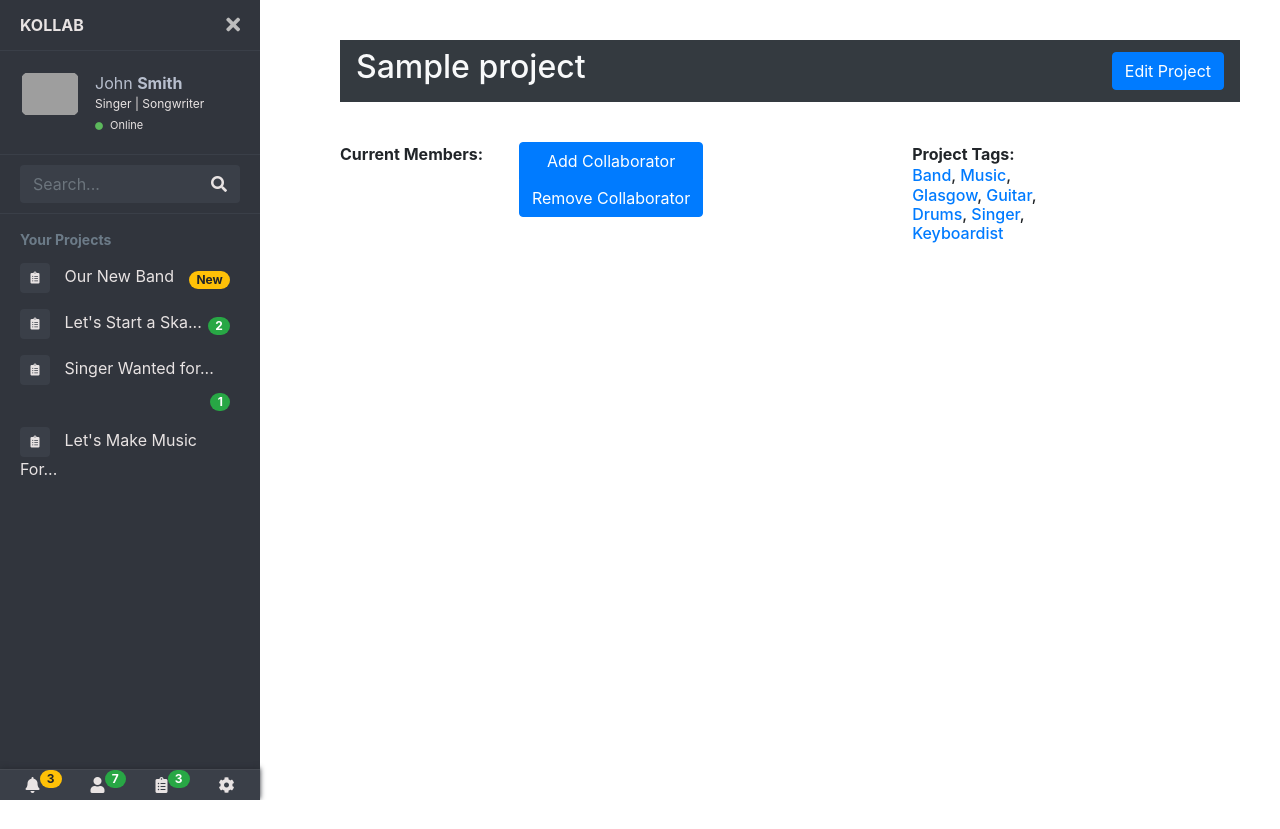
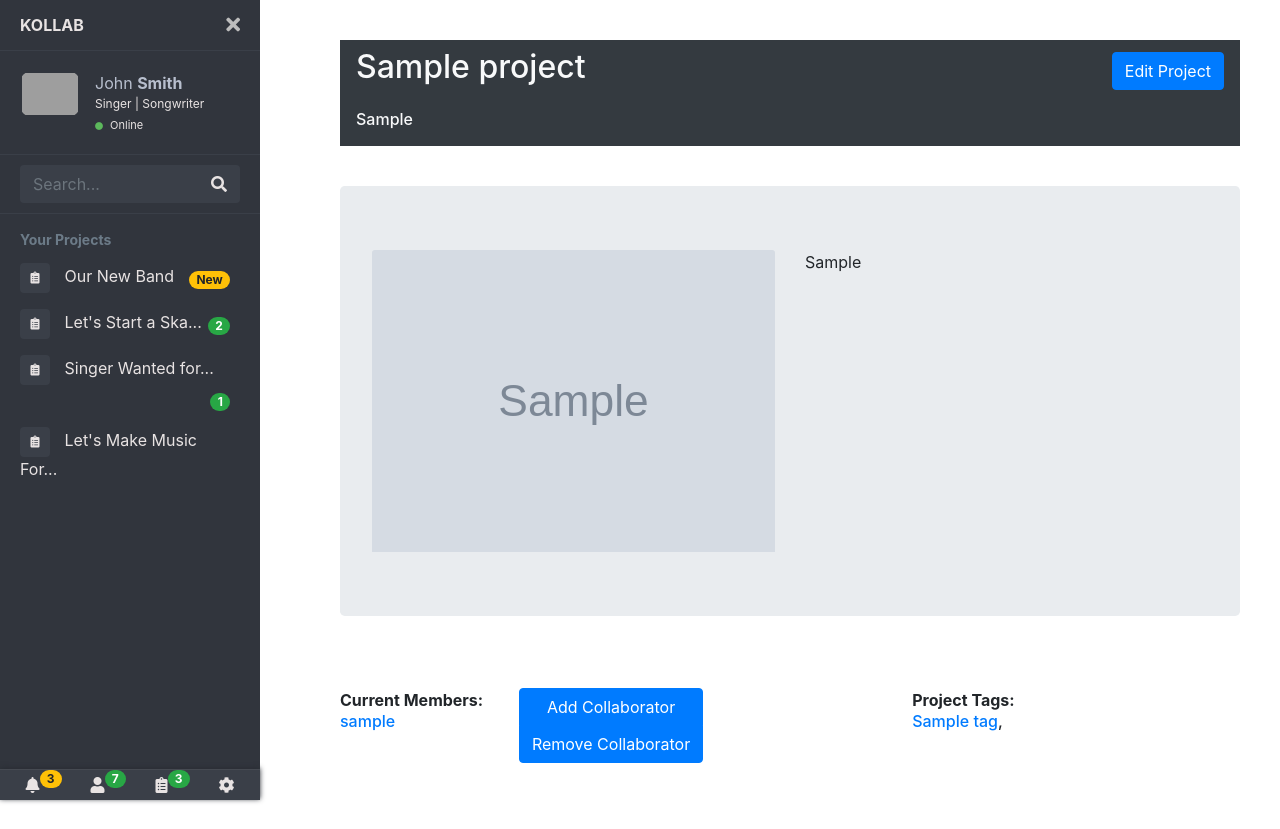
Before and after one commit to adamcunliffe/Kollab, a Django app: a page that uses templates/kollab/project.html in a window 1280 px wide. Before the commit the page ends 800 px from the top, so only its background shows below. Run offline with Django 3.2, Linux system fonts and the light colour scheme; tables that the repository leaves empty hold one stand-in row (values such as "Sample post"); grey boxes marked "Sample" are stand-in pictures; some libraries are stand-ins or nearby versions; grey boxes are pictures that could not be loaded.

Commit message:
implemented search for projects and embedded links to earchers for tags on projects pages

```diff
--- a/TRY_THESE_LINKS.txt
+++ b/TRY_THESE_LINKS.txt
@@ -7,3 +7,5 @@ http://localhost:8000/kollab/profile/faye/
 http://localhost:8000/kollab/profile/gerry/
 http://localhost:8000/kollab/profile/harry/
 http://localhost:8000/kollab/profile/charlie/
+
+http://localhost:8000/kollab/project/weegie-funk-legends/
--- a/kollab/urls.py
+++ b/kollab/urls.py
@@ -11,5 +11,6 @@ urlpatterns = [
     url(r'^signup/$', views.signup, name='signup'),
     url(r'^login/$', views.login, name='login'),
     url(r'^collaborators/$', views.collaborators, name='collaborators'),
-    url(r'^collaborators/search/$', views.searchtags, name='searchtags')
+    url(r'^collaborators/search/$', views.searchtags, name='searchtags'),
+	url(r'^collaborators/search/(?P<tag_slug>[\w\-]+)/(?P<search_type>[\w\-]+)/$', views.embedded_search, name='embedded_search')
 ]
--- a/kollab/views.py
+++ b/kollab/views.py
@@ -71,6 +71,13 @@ def project(request, project_name_slug):
     context['picture'] = projprof.picture
     context['members'] = projprof.members
 
+    tags = projprof.tags.all()
+    tagset = set()
+    for t in tags.all():
+        tagset.add(t.name)
+
+    context['tags'] = tagset
+
     return render(request, 'kollab/project.html', context)
 
 def collaborators(request):
@@ -103,6 +110,27 @@ def searchtags(request):
         print('not a post!')
         context['error_message'] = "Sorry, but the system has failed to search"
     return render(request, 'kollab/collaborators.html', context)
+
+def embedded_search(request, tag_slug, search_type):
+    context = {}
+
+    query_tags = []
+
+    query_tags.append(tag_slug.lower())
+
+    if search_type != "project":
+        context['results'] = get_user_results(query_tags)
+        context['type'] = 'users'
+    else:
+        context['results'] = get_project_results(query_tags)
+        context['type'] = 'projects'
+
+
+    print(query_tags, context['results'])
+
+
+    return render(request, 'kollab/collaborators.html', context)
+
 
 # remove everything that is not a letter or regular space, return array
 def clean(raw_query):
--- a/templates/kollab/collaborators.html
+++ b/templates/kollab/collaborators.html
@@ -774,7 +774,7 @@ background-size: cover;
   {% for project in results %}
     <div class="col-lg-3 col-sm-6 mb-4">
       <div class="card h-100">
-        <a href="#"><img class="img-thumbnail" src="{% get_media_prefix %}{{ project.picture }}" alt="">
+        <a href="{% url 'project' project_name_slug=project.slug %}"><img class="img-thumbnail" src="{% get_media_prefix %}{{ project.picture }}" alt="">
         <div class="card-body">
           <h4 class="card-title">
             <p>{{ project.name }}</p></a>
--- a/templates/kollab/profile.html
+++ b/templates/kollab/profile.html
@@ -769,7 +769,7 @@ background-size: cover;
         <a href="#"><img class="card-img-top" src="{% get_media_prefix %}{{ kollab.project.picture }}" alt=""></a>
         <div class="card-body">
           <h4 class="card-title">
-            <a href="#">{{ kollab.project }}</a>
+            <a href="{% url 'project' project_name_slug=kollab.project.slug %}">{{ kollab.project }}</a>
           </h4>
           <p class="card-text">{{ kollab.project.short }}</p>
         </div>
--- a/templates/kollab/project.html
+++ b/templates/kollab/project.html
@@ -1,5 +1,7 @@
 <!DOCTYPE html>
 <html lang="en">
+{% load static %}
+
 <head>
     <meta charset="utf-8">
     <title>Kollab - Projects</title>
@@ -678,22 +680,34 @@ background-size: cover;
       <div class = "row"></div>
 <nav class="navbar navbar-dark bg-dark">
   <a class="text-light"><h2>{{ name }}</h2></a>
-
     <a class="btn btn-primary" href="#" role="button">Edit Project</a>
-
-
+</nav>
+<nav class="navbar navbar-dark bg-dark">
+  <a class="text-light"><h6>{{ short }}</h6></a>
 </nav>
     </div>
 
 <div class="container">
+ <div class = "jumbotron">
+	<div class = "row">
+	<div class="col-sm-6">
+	<img class="card-img-top" src="{% get_media_prefix %}{{ picture }}" alt="">
+	</div>
+	<div class="col-sm-6">
+	{{ long }}
+	</div>
+	</div>
+	</div>
+ </div>
+
+
+
   <div class="row">
     <div class="col-sm">
-
-
       <b>Current Members:</b>
 		{% for member in members.all %}
 		 <h6>
-            <a href="#">{{member.name}}</a>
+            <a href="{% url 'profile' user_name_slug=member.slug %}">{{member}}</a>
          </h6>
 		{% endfor %}
 
@@ -713,15 +727,10 @@ background-size: cover;
     <div class="col-sm">
 
       <b>Project Tags:</b>
-
 	  <h6>
-           <a href="#">Band</a>,
-           <a href="#">Music</a>,
-           <a href="#">Glasgow</a>,
-           <a href="#">Guitar</a>,
-           <a href="#">Drums</a>,
-           <a href="#">Singer</a>,
-           <a href="#">Keyboardist</a>
+	   {% for tag in tags %}
+           <a href="{% url 'embedded_search' tag_slug=tag search_type='project' %}">{{ tag }}</a>,
+        {% endfor %}
        </h6>
     </div>
 
```
Lines whose indentation alone changed are shown as unchanged.
